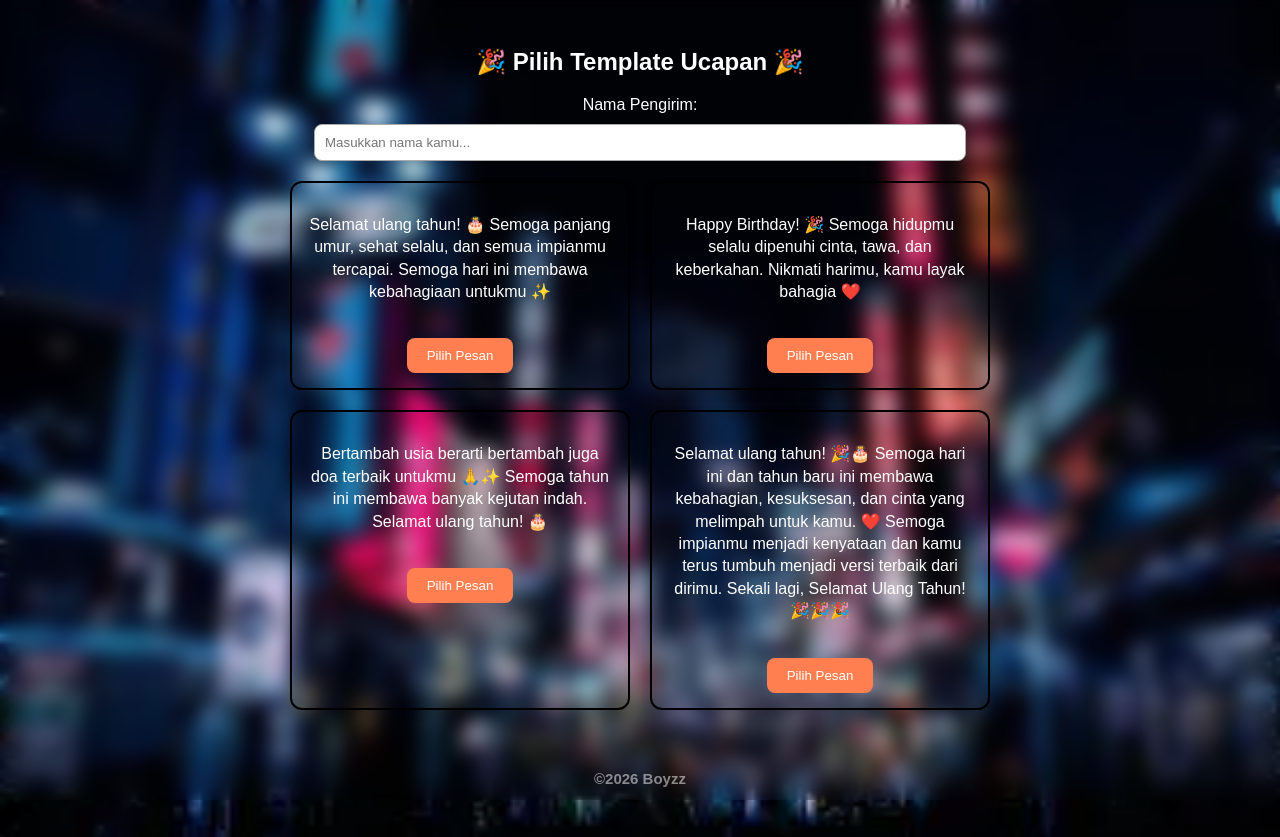
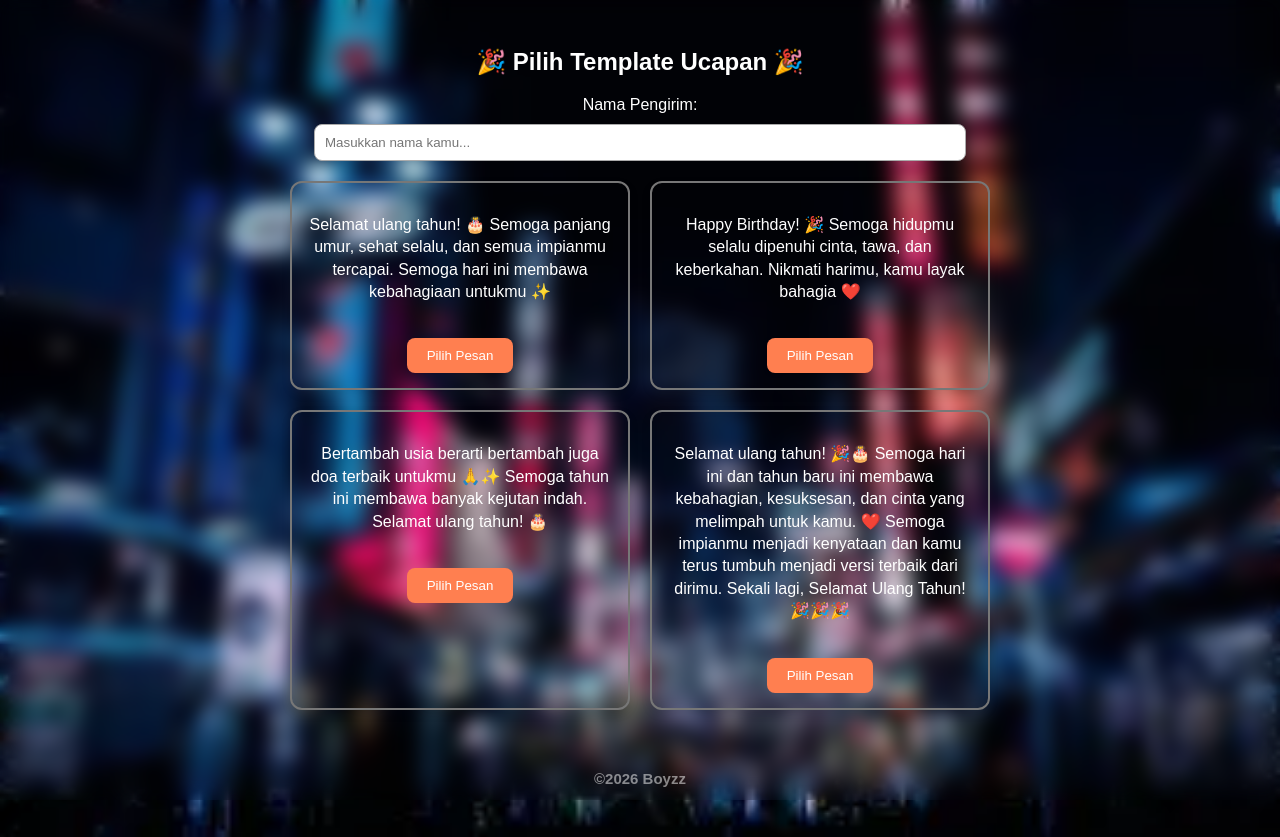
Before and after one commit to ZyboyFZR/Happy-Birthday, a plain HTML site: page index.html in a window 1280 px wide. Drawn offline with Linux system fonts and the light colour scheme.

Commit message:
Update style.css

```diff
--- a/style.css
+++ b/style.css
@@ -64,7 +64,7 @@ input:focus {
 .template-card {
     backdrop-filter: blur(5px);
     padding: 15px;
-    border: 2px solid black;
+    border: 2px solid #777;
     border-radius: 12px;
     box-shadow: 0 4px 10px rgba(0,0,0,0.1);
     transition: transform 0.3s ease, box-shadow 0.3s ease;
```
